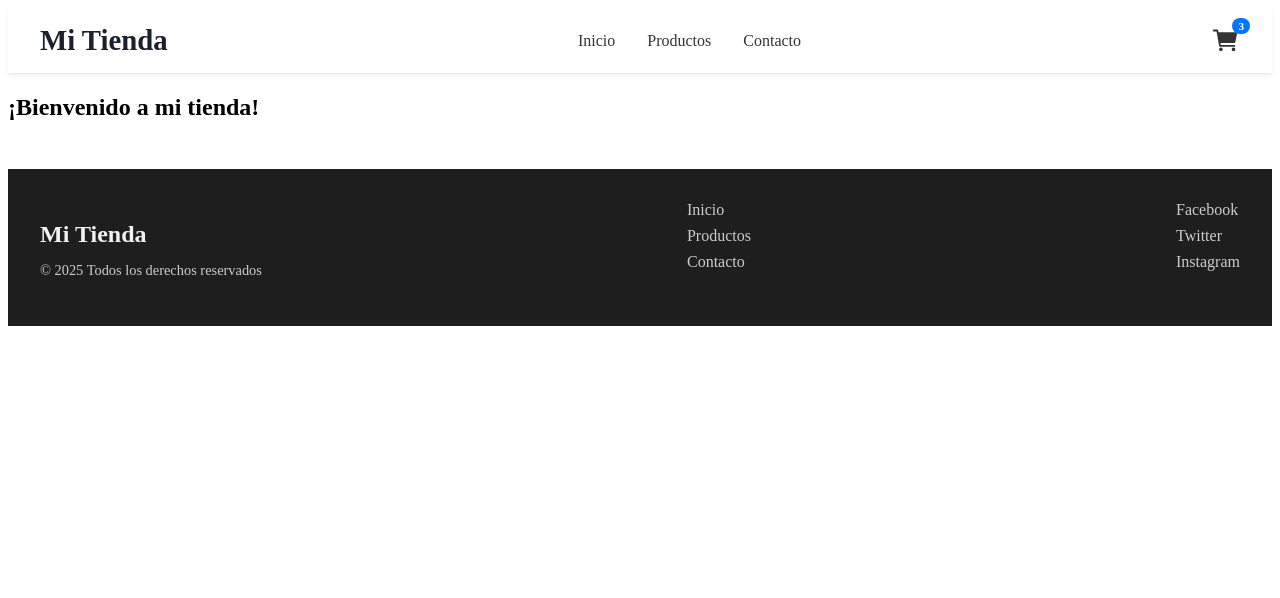
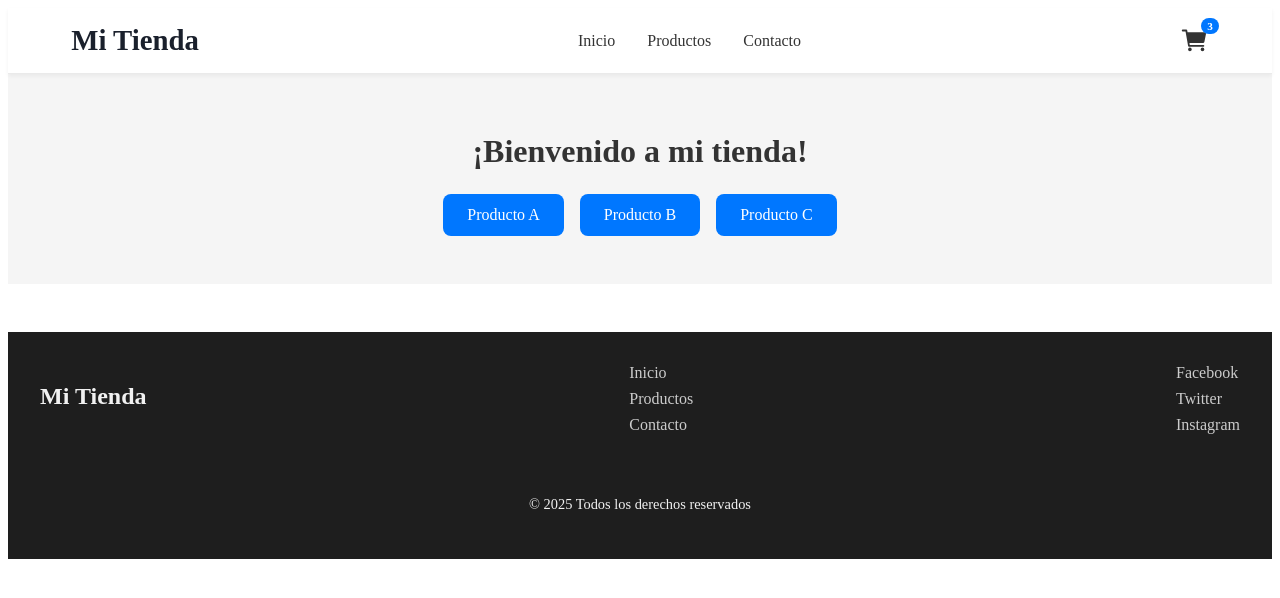
Before and after one commit to FranciscoHaro25/landing1-haro, a React (Vite) app: page / in a window 1280 px wide. Shown: the top 598 px of the page. Built offline with nearby package versions, Linux system fonts and the light colour scheme.

Commit message:
Actualizacion ItemsListContainer

```diff
--- a/src/components/footer/Footer.css
+++ b/src/components/footer/Footer.css
@@ -13,6 +13,13 @@
   align-items: flex-start;
   flex-wrap: wrap;
   gap: 2rem;
+}
+
+.footer-copy {
+  flex: 1;
+  text-align: center;
+  font-size: 0.9rem;
+  padding-top: 3rem;
 }
 
 .footer-brand h2 {
--- a/src/components/footer/Footer.jsx
+++ b/src/components/footer/Footer.jsx
@@ -6,7 +6,6 @@ const Footer = () => {
       <div className="footer-container">
         <div className="footer-brand">
           <h2>Mi Tienda</h2>
-          <p>&copy; {new Date().getFullYear()} Todos los derechos reservados</p>
         </div>
 
         <div className="footer-links">
@@ -27,6 +26,9 @@ const Footer = () => {
           </a>
         </div>
       </div>
+      <div className="footer-copy">
+        <p>&copy; {new Date().getFullYear()} Todos los derechos reservados</p>
+      </div>
     </footer>
   );
 };
--- /dev/null
+++ b/src/components/itemListContainer/ItemListContainer.css
@@ -0,0 +1,35 @@
+.item-list-container {
+  padding: 2rem;
+  text-align: center;
+  background-color: #f5f5f5;
+}
+
+.item-list-container h2 {
+  margin-bottom: 1.5rem;
+  font-size: 2rem;
+  color: #333;
+}
+
+.item-list-container ul {
+  list-style: none;
+  padding: 0;
+  display: flex;
+  justify-content: center;
+  gap: 1rem;
+  flex-wrap: wrap;
+}
+
+.item-list-container li {
+  background-color: #0077ff;
+  color: #fff;
+  padding: 0.75rem 1.5rem;
+  border-radius: 8px;
+  font-weight: 500;
+  cursor: pointer;
+  transition: background-color 0.3s, transform 0.2s;
+}
+
+.item-list-container li:hover {
+  background-color: #005ecc;
+  transform: translateY(-3px);
+}
--- a/src/components/itemListContainer/ItemListContainer.jsx
+++ b/src/components/itemListContainer/ItemListContainer.jsx
@@ -1,5 +1,24 @@
+import "../itemListContainer/ItemListContainer.css";
+
 const ItemListContainer = ({ greeting }) => {
-  return <h2>{greeting}</h2>;
+  const items = ["Producto A", "Producto B", "Producto C"];
+
+  const handleClick = (item) => {
+    alert(`Seleccionaste: ${item}`);
+  };
+
+  return (
+    <section className="item-list-container">
+      <h2>{greeting}</h2>
+      <ul>
+        {items.map((item, i) => (
+          <li key={i} onClick={() => handleClick(item)}>
+            {item}
+          </li>
+        ))}
+      </ul>
+    </section>
+  );
 };
 
 export default ItemListContainer;
--- a/src/components/navbar/Navbar.css
+++ b/src/components/navbar/Navbar.css
@@ -1,15 +1,21 @@
 /* Navbar base */
 nav {
-  display: flex;
-  justify-content: space-between;
-  align-items: center;
-  padding: 1rem 2rem;
   background-color: #ffffff;
   border-bottom: 1px solid #eaeaea;
   box-shadow: 0 2px 4px rgba(0, 0, 0, 0.05);
   position: sticky;
   top: 0;
   z-index: 1000;
+}
+
+nav .container {
+  width: 90%;
+  max-width: 1200px;
+  margin: 0 auto;
+  display: flex;
+  justify-content: space-between;
+  align-items: center;
+  padding: 1rem 0;
 }
 
 /* Logo */
--- a/src/components/navbar/Navbar.jsx
+++ b/src/components/navbar/Navbar.jsx
@@ -4,6 +4,7 @@ import CartWidget from "../cartWidget/CartWidget";
 const Navbar = () => {
   return (
     <nav>
+      <div className="container">
         <h1>Mi Tienda</h1>
         <ul>
           <li>Inicio</li>
@@ -12,7 +13,7 @@ const Navbar = () => {
         </ul>
         <div className="cart-container">
           <CartWidget />
-        {/* <span>3</span> */}
+        </div>
       </div>
     </nav>
   );
--- a/src/index.css
+++ b/src/index.css
@@ -5,3 +5,24 @@
   margin: 0;
   padding: 0;
 }
+
+html,
+body {
+  margin: 0;
+  padding: 0;
+}
+body {
+  font-family: "Arial", sans-serif;
+  line-height: 1.6;
+  color: #333;
+  background-color: #f9f9f9;
+}
+a {
+  text-decoration: none;
+  color: inherit;
+}
+.container {
+  width: 90%;
+  max-width: 1200px;
+  margin: 0 auto;
+}
```
Lines whose indentation alone changed are shown as unchanged.
